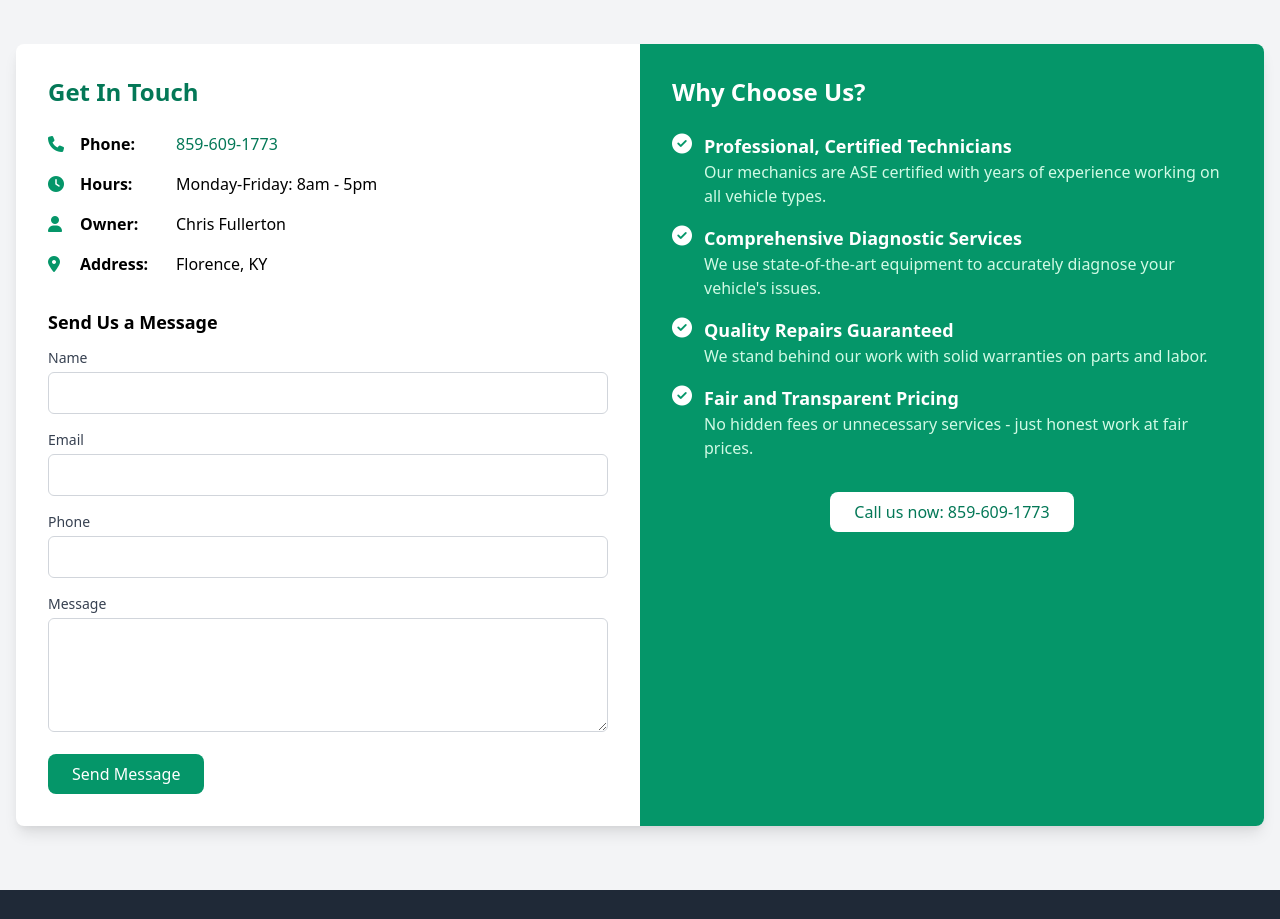
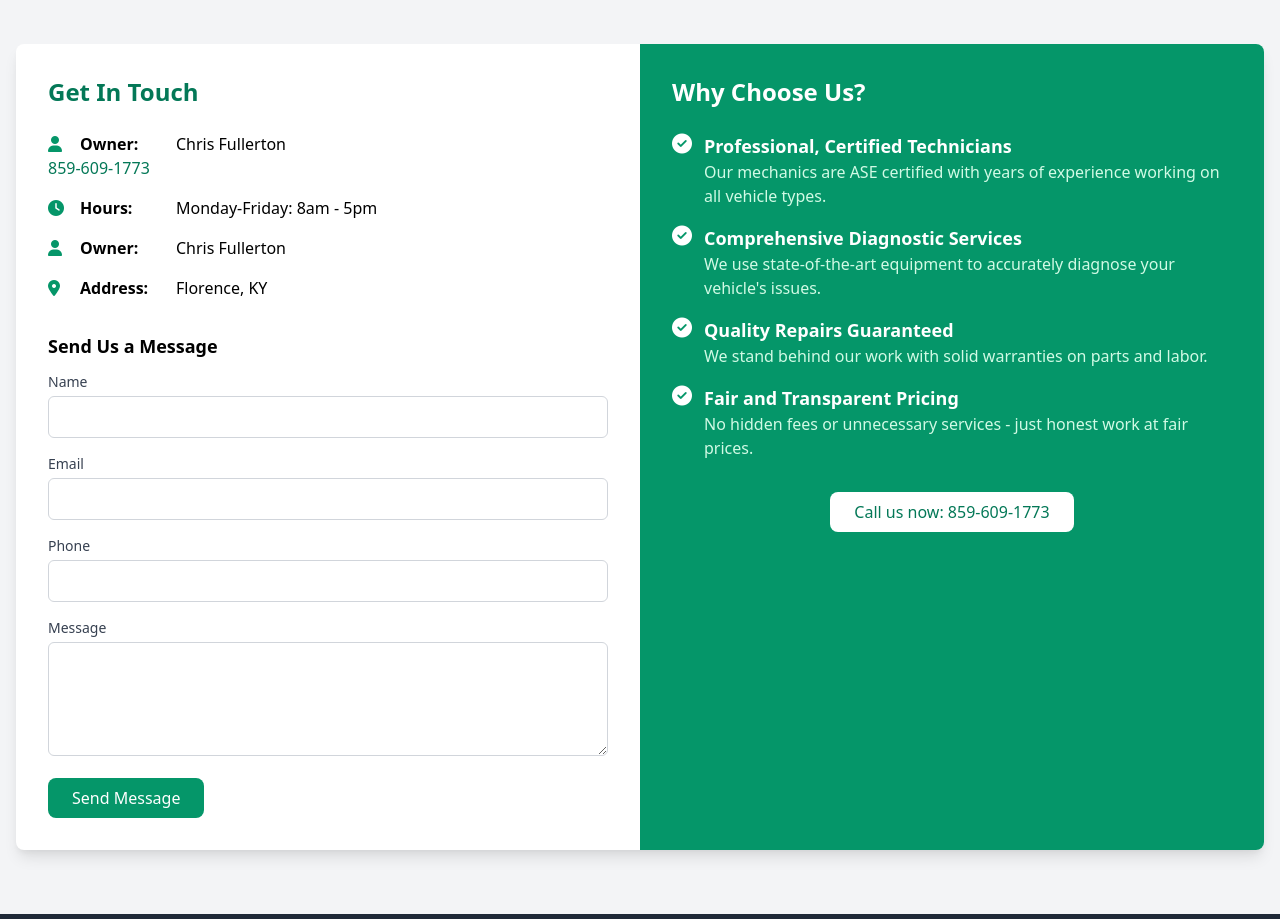
Before and after one commit to sacredheartauto/sacredheartauto.github.io, a plain HTML site: page index.html in a window 1280 px wide. Shown: the part 2220-3139 px from the top of the page. Drawn offline with nearby package versions, Linux system fonts and the light colour scheme; a script that the page names is missing.

Commit message:
Update index.html

```diff
--- a/index.html
+++ b/index.html
@@ -246,9 +246,11 @@
                     <div class="p-8">
                         <h3 class="text-2xl font-bold mb-6 text-green-700">Get In Touch</h3>
                         <div class="space-y-4 mb-8">
-                            <p class="flex items-center">
-                                <i class="fas fa-phone text-green-600 w-8"></i>
-                                <span class="font-bold w-24">Phone:</span>
+                           <p class="flex items-center">
+    <i class="fas fa-user text-green-600 w-8"></i>
+    <span class="font-bold w-24">Owner:</span>
+    <span>Chris Fullerton</span>
+</p>
                                 <a href="tel:859-609-1773" class="text-green-700 hover:text-green-800">859-609-1773</a>
                             </p>
                             <p class="flex items-center">
```
